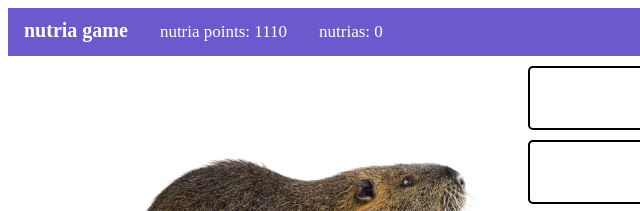
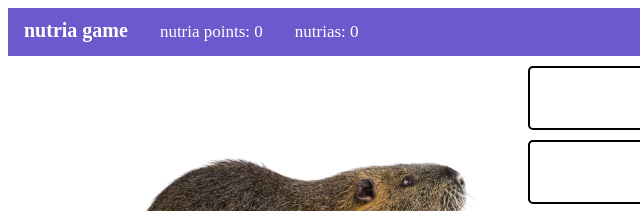
Before and after one commit to dinklycritter/akshaygupta2, a plain HTML site: page nutria/index.html in a window 1280 px wide. Shown: the top 211 px of the page, 0-640 px from the left. Drawn offline with Linux system fonts and the light colour scheme.

Commit message:
Update index.html

```diff
--- a/nutria/index.html
+++ b/nutria/index.html
@@ -83,7 +83,7 @@
       //loot crates for fossils (have choices on different genus fossils, fossils add to auto)
       //stock market for rodentia diet
 
-      var np = 1110; var nutrias = 0;
+      var np = 0; var nutrias = 0;
       var nutriaprice = 40;
 
       function updatescreen() {
```
